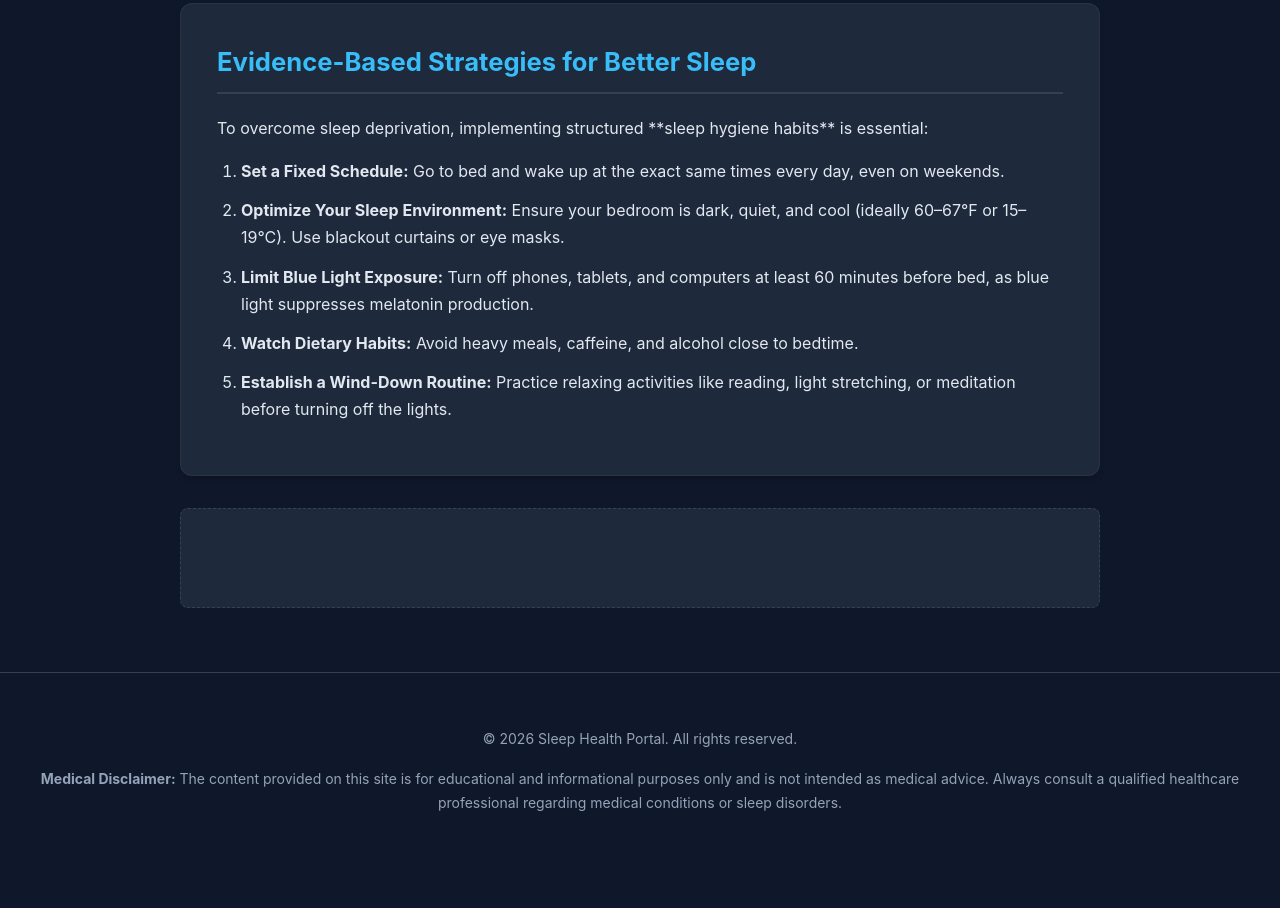
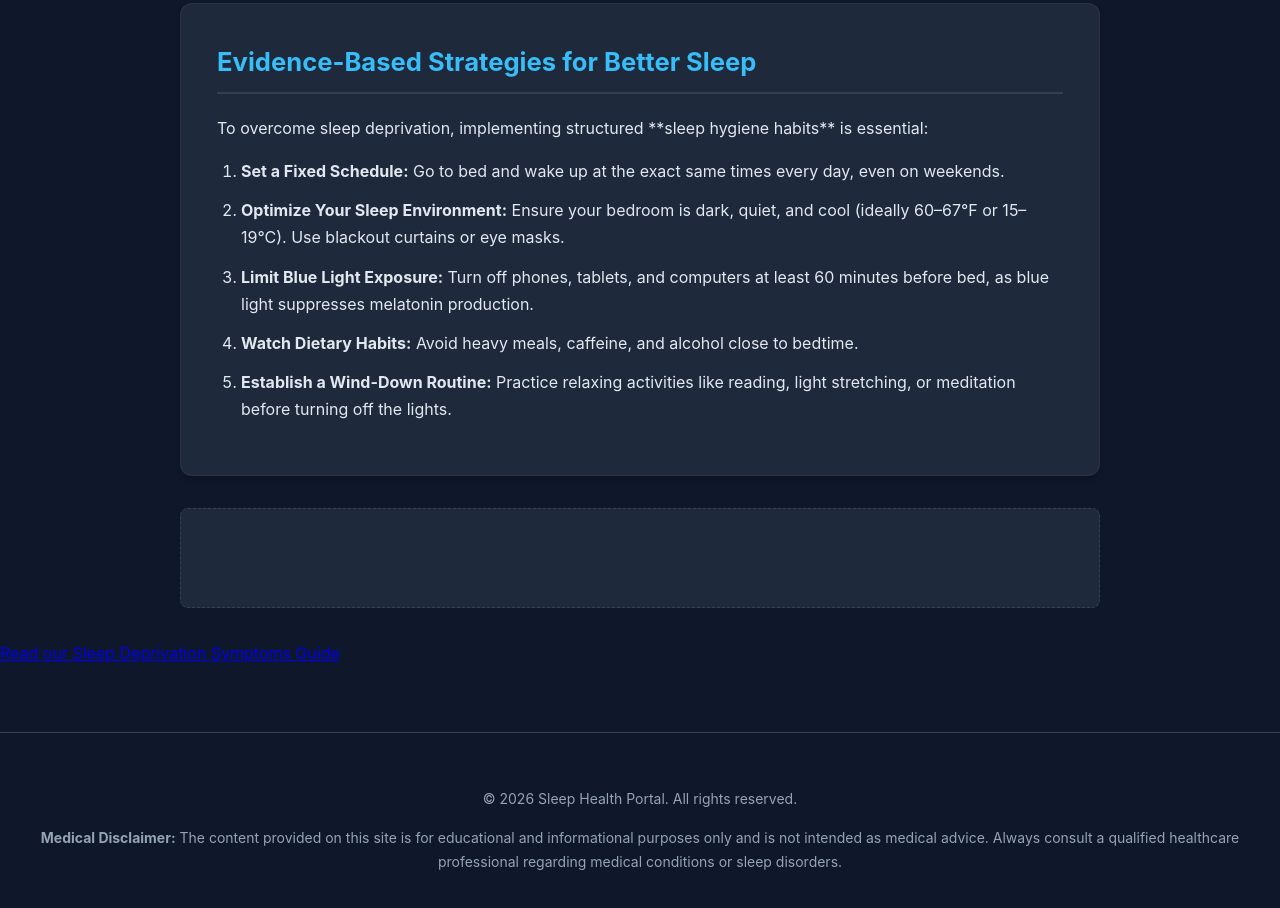
Before and after one commit to TBOTUSER-bot/LackOfSleep, a website: page index.html in a window 1280 px wide. Shown: the part 3162-4070 px from the top of the page. Before the commit the page ends 4033 px from the top, so only its background shows below. Drawn offline with Linux system fonts and the light colour scheme.

Commit message:
index.html

```diff
--- a/index.html
+++ b/index.html
@@ -350,7 +350,7 @@
         </div>
 
     </div>
-
+<a href="/symptoms.html">Read our Sleep Deprivation Symptoms Guide</a>
     <footer>
         <p>&copy; 2026 Sleep Health Portal. All rights reserved.</p>
         <p><strong>Medical Disclaimer:</strong> The content provided on this site is for educational and informational purposes only and is not intended as medical advice. Always consult a qualified healthcare professional regarding medical conditions or sleep disorders.</p>
```
